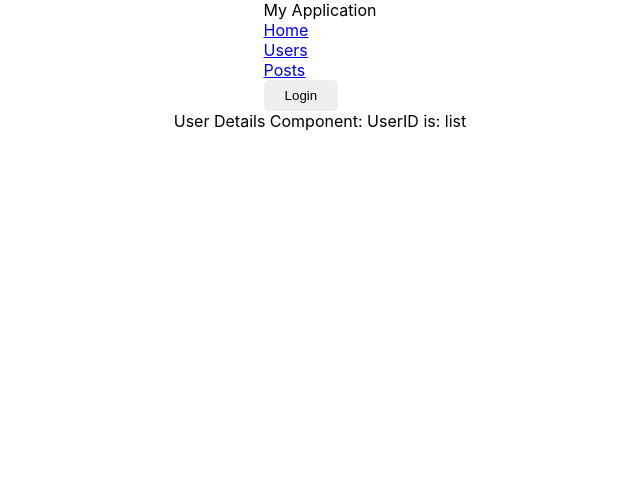
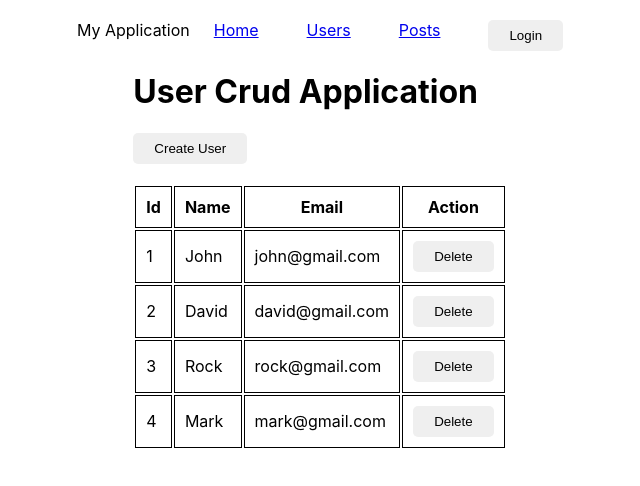
Before and after one commit to velocityvimannagar/reactclass, a React (Create React App) app: page /users/list in a window 1280 px wide. Shown: the top 486 px of the page, without its empty margins (320-960 px from the left). Built offline with nearby package versions, Linux system fonts and the light colour scheme.

Commit message:
Nested route

```diff
--- a/src/App.css
+++ b/src/App.css
@@ -8,7 +8,11 @@
   justify-content: center;
   gap: 13px;
 }
-
+header {
+  display: flex;
+  gap: 24px;
+  margin-top: 20px;
+}
 .user-image {
   border-radius: 50%;
   width: 70px;
@@ -22,7 +26,7 @@
 .button-row {
   display: flex;
   justify-content: center;
-  gap: 20px
+  gap: 20px;
 }
 
 .root-div {
--- a/src/App.js
+++ b/src/App.js
@@ -39,15 +39,17 @@ function App() {
       <div>
         <Routes>
           <Route path="/" element={<div>This is a routing demo</div>}></Route>
-          <Route path="/users" element={<UserCrud></UserCrud>}></Route>
+          <Route path="/users/*" element={<UserCrud></UserCrud>}></Route>
           <Route path="/posts" element={<PostsCrud></PostsCrud>}></Route>
-          <Route
-            path="/users/:user_id"
-            element={<UserDetails> </UserDetails>}
-          ></Route>
           <Route path="*" element={<div>This url is not mapped</div>}></Route>
         </Routes>
       </div>
+
+      {/* http://localhost:3000/users/list */}
+
+      {/* http://localhost:3000/users/details/1 */}
+      {/* http://localhost:3000/users/create */}
+
 
       {/* <UserCrud> </UserCrud>
       <PostsCrud></PostsCrud> */}
--- /dev/null
+++ b/src/user-crud/CreateUser.js
@@ -0,0 +1,38 @@
+import { useState } from "react";
+import { useNavigate } from "react-router-dom";
+export function CreateUser({ onAddUser }) {
+  const navigate = useNavigate();
+  const [name, setName] = useState("");
+  const [email, setEmail] = useState("");
+
+  const onNameChange = (e) => {
+    setName(e.target.value);
+  };
+  const onEmailChange = (e) => {
+    setEmail(e.target.value);
+  };
+
+  return (
+    <div className="user-form">
+      <input onChange={onNameChange} value={name} placeholder="Name"></input>
+      <input onChange={onEmailChange} value={email} placeholder="Email"></input>
+      <button
+        onClick={() => {
+          if (name !== "" && email !== "") {
+            onAddUser(name, email);
+            navigate(-1);
+          }
+        }}
+      >
+        Add User
+      </button>
+      <button
+        onClick={() => {
+          navigate(-1);
+        }}
+      >
+        Cancel
+      </button>
+    </div>
+  );
+}
--- a/src/user-crud/UserCrud.js
+++ b/src/user-crud/UserCrud.js
@@ -1,5 +1,9 @@
 import { useState } from "react";
 import "./UserCrud.css";
+import { UserList } from "./UserList";
+import { CreateUser } from "./CreateUser";
+import { Link, Route, Routes, Navigate, useNavigate } from "react-router-dom";
+
 function UserCrud() {
   const [users, setUsers] = useState([
     {
@@ -24,99 +28,52 @@ function UserCrud() {
     },
   ]);
 
-  const [name, setName] = useState("");
-  const [email, setEmail] = useState("");
-
-  const onNameChange = (e) => {
-    setName(e.target.value);
-  };
-  const onEmailChange = (e) => {
-    setEmail(e.target.value);
-  };
-
-  const onAddUser = () => {
-    if (name !== "" && email !== "") {
-    //   users.push({
-    //     id: users.length + 1,
-    //     name: name,
-    //     email: email,
-    //   });
-      setUsers([...users, {
+  const onAddUser = (name, email) => {
+    setUsers([
+      ...users,
+      {
         id: users.length + 1,
         name: name,
         email: email,
-      }])
-    }
+      },
+    ]);
   };
 
-  const onDelete = (id) =>{
-    console.log('Deleting', id)
-    const filteredUsers = users.filter(user => user.id !==id)
-    setUsers([...filteredUsers])
-  }
-
-
+  const onDelete = (id) => {
+    console.log("Deleting", id);
+    const filteredUsers = users.filter((user) => user.id !== id);
+    setUsers([...filteredUsers]);
+  };
 
   return (
     <div>
       <h1>User Crud Application</h1>
-      <div className="user-form">
-        <input
-          onChange={onNameChange}
-          value={name}
-          placeholder="Name"
-        ></input>
-        <input
-          onChange={onEmailChange}
-          value={email}
-          placeholder="Email"
-        ></input>
-        <button onClick={onAddUser}>Add User</button>
-      </div>
-      <table>
-        <thead>
-          <tr>
-            <th>Id</th>
-            <th>Name</th>
-            <th>Email</th>
-            <th>Action</th>
-          </tr>
-        </thead>
-        <tbody>
-          {users.map((user) => {
-            return (
-              <tr>
-                <td>{user.id}</td>
-                <td>{user.name}</td>
-                <td>{user.email}</td>
-                <td>
-                  <button onClick={()=>{
-                    onDelete(user.id)
-                  }}>Delete</button>
-                </td>
-              </tr>
-            );
-          })}
 
-          {/* <tr>
-            <td>2</td>
-            <td>David</td>
-            <td>david@gmail.com</td>
-            <td>
-              <button>Delete</button>
-            </td>
-          </tr>
-          <tr>
-            <td>3</td>
-            <td>Rock</td>
-            <td>rock@gmail.com</td>
-            <td>
-              <button>Delete</button>
-            </td>
-          </tr> */}
-        </tbody>
-      </table>
+      <Routes>
+        <Route path="/" element={<Navigate to="list" />}></Route>
+        <Route
+          path="/list"
+          element={<UserList users={users} onDelete={onDelete}></UserList>}
+        ></Route>
+        <Route
+          path="/create"
+          element={<CreateUser onAddUser={onAddUser}></CreateUser>}
+        ></Route>
+      </Routes>
+      {/* <CreateUser onAddUser={onAddUser}></CreateUser>
+      <UserList users={users} onDelete={onDelete}></UserList> */}
     </div>
   );
 }
 export default UserCrud;
+
+{
+  /* http://localhost:3000/users/list */
+}
+
+{
+  /* http://localhost:3000/users/details/1 */
+}
+{
+  /* http://localhost:3000/users/create */
+}
--- /dev/null
+++ b/src/user-crud/UserList.js
@@ -0,0 +1,49 @@
+import { Link, Route, Routes, Navigate, useNavigate } from "react-router-dom";
+
+export function UserList({ users, onDelete }) {
+  const navigate = useNavigate();
+
+  return (
+    <>
+      <button
+        onClick={() => {
+          navigate("/users/create");
+        }}
+      >
+        Create User
+      </button>
+      <br></br>
+      <br></br>
+      <table>
+        <thead>
+          <tr>
+            <th>Id</th>
+            <th>Name</th>
+            <th>Email</th>
+            <th>Action</th>
+          </tr>
+        </thead>
+        <tbody>
+          {users.map((user) => {
+            return (
+              <tr>
+                <td>{user.id}</td>
+                <td>{user.name}</td>
+                <td>{user.email}</td>
+                <td>
+                  <button
+                    onClick={() => {
+                      onDelete(user.id);
+                    }}
+                  >
+                    Delete
+                  </button>
+                </td>
+              </tr>
+            );
+          })}
+        </tbody>
+      </table>
+    </>
+  );
+}
```
